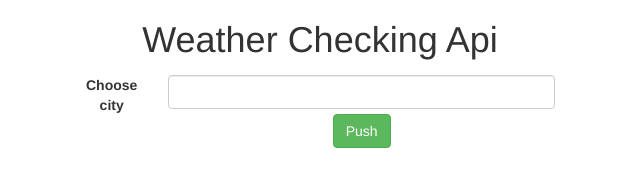
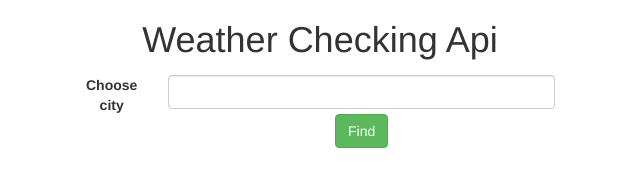
Before and after one commit to AndrewTans/weather, a plain HTML site: page index.html in a window 1280 px wide. Shown: the full height of the page, 320-960 px from the left. Drawn offline with Linux system fonts and the light colour scheme.

Commit message:
Update index.html

```diff
--- a/index.html
+++ b/index.html
@@ -25,7 +25,7 @@
           <input type="text" id="city" class="form-control">
         </div>
       </div>
-      <button type="button" class="btn btn-success">Push</button>
+      <button type="button" class="btn btn-success">Find</button>
     </form>
     <script src='js/jquery-3.2.1.min.js'></script>
     <script src="js/bootstrap.min.js"></script>
```
